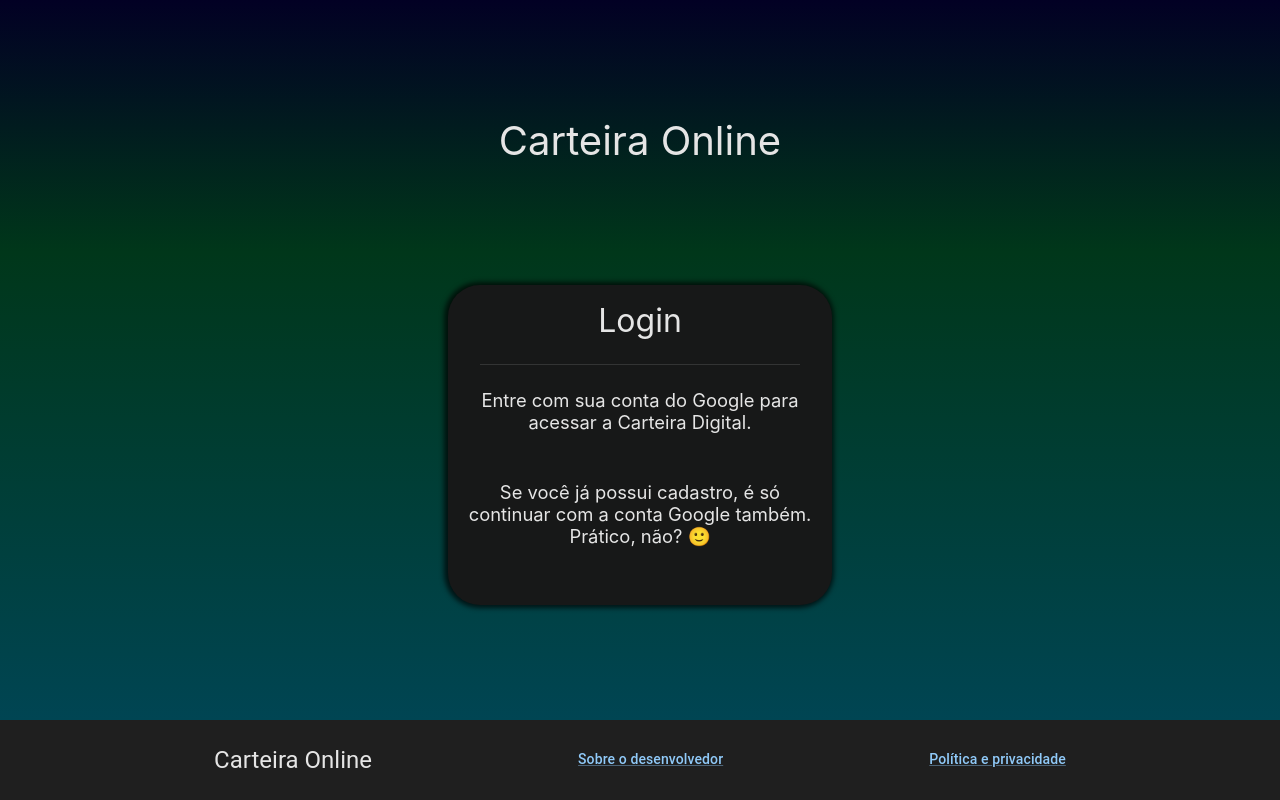
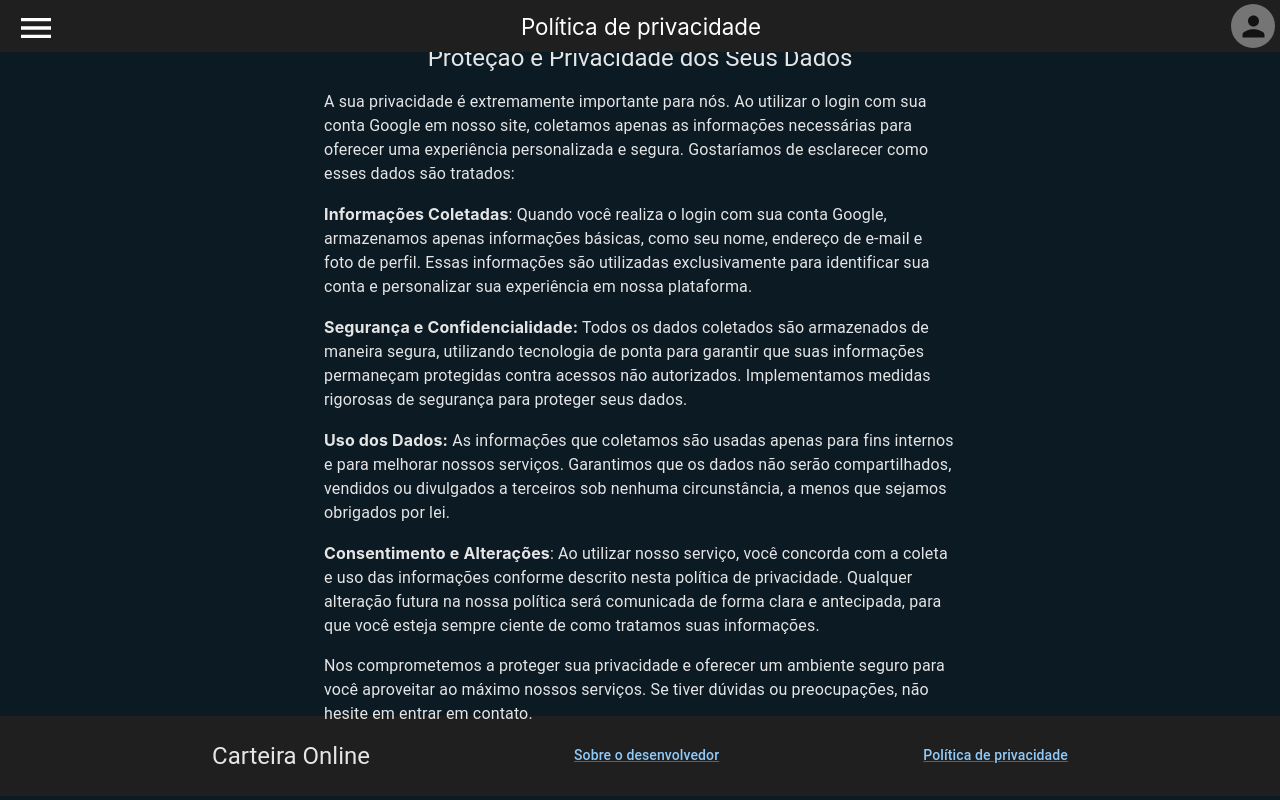
Before and after one commit to gahh2001/financeiro-web, a React (Create React App) app: page /politica-de-privacidade in a window 1280 px wide. Before the commit this address led to /login. Built offline with nearby package versions, Linux system fonts and the light colour scheme; no server answers.

Commit message:
politica de privacidade

```diff
--- a/src/App.tsx
+++ b/src/App.tsx
@@ -11,6 +11,7 @@ import Home from './paginas/home/Home';
 import Login from './paginas/login/Login';
 import Movimentacoes from './paginas/movimentacoes/Movimentacoes';
 import Planejamentos from './paginas/planejamento/Planejamentos';
+import Politica from './paginas/politica/Politica';
 
 function App() {
 	const [googleId, setGoogleId] = useAtom(googleIdAtom);
@@ -45,8 +46,9 @@ function App() {
 				<Route path="/analitico" element={<Analitico {...props} />}/>
 				<Route path="/movimentacoes" element={<Movimentacoes {...props} />}/>
 				<Route path="/configuracoes" element={<Configuracoes {...props} />}/>
-				<Route path="/about-me" element={<About/>}/>
+				<Route path="/about-me" element={<About {...props} />}/>
 				<Route path="/planejamentos" element={<Planejamentos {...props}/>}/>
+				<Route path="/politica-de-privacidade" element={<Politica {...props} />}/>
 				<Route path="*" element={<Navigate to="/home" replace />} />
 			</Routes>
 		</ThemeProvider>
--- a/src/componentes/AppBar/AppBarStyle.scss
+++ b/src/componentes/AppBar/AppBarStyle.scss
@@ -16,7 +16,7 @@
 		display: flex;
 		justify-content: center;
 		color: #ffffff;
-		font-size: 3vh;
+		font-size: 2.8vh;
 	}
 
 	.icons {
--- a/src/componentes/footer/Footer.tsx
+++ b/src/componentes/footer/Footer.tsx
@@ -7,7 +7,7 @@ const Footer: FC = () => {
 		<div className="footer">
 			<Typography variant="h5"> Carteira Online</Typography>
 			<Link href="/about-me" variant="subtitle2">Sobre o desenvolvedor</Link>
-			<Link href="/politica-e-privacidade" variant="subtitle2">Política e privacidade</Link>
+			<Link href="/politica-de-privacidade" variant="subtitle2">Política de privacidade</Link>
 		</div>
 	);
 }
--- a/src/paginas/about/About.tsx
+++ b/src/paginas/about/About.tsx
@@ -1,12 +1,15 @@
 import { FC } from "react";
 import { useNavigate } from "react-router-dom";
+import AppBar from "../../componentes/AppBar/AppBar";
+import Footer from "../../componentes/footer/Footer";
+import { IGoogleIdProps } from "../../interfaces/IGoogleIdProps";
 import './About.scss';
 import email from './email.png';
 import git from './github.png';
 import instagram from './instagram.png';
 import linkedin from './linkedin.png';
 
-const About: FC = () => {
+const About: FC<IGoogleIdProps> = (props: IGoogleIdProps) => {
 	const navigate = useNavigate();
 	const voltar = () => {
 		navigate("/home");
@@ -14,6 +17,12 @@ const About: FC = () => {
 
 	return (
 		<div className="about">
+			<AppBar
+				modulo="Sobre"
+				urlPicture={props.urlPicture}
+				setId={props.setId}
+				setPicture={props.setPicture}
+			/>
 			<div className="header">
 				<div className="voltar-header">
 					<button
@@ -71,6 +80,7 @@ const About: FC = () => {
 				- React/TS<br/>
 				- Material UI<br/>
 			</div>
+			<Footer/>
 		</div>
 	)
 }
--- /dev/null
+++ b/src/paginas/politica/Politica.scss
@@ -0,0 +1,32 @@
+@import '../../VariaveisSCSS.scss';
+
+.politica {
+	width: 100%;
+	height: 83vh;
+	margin-top: 6.5vh;
+	display: flex;
+	flex-direction: column;
+	justify-content: center;
+	align-items: center;
+	padding: 1vh;
+
+	@media screen and (max-width: 768px) {
+		height: 120vh;
+	}
+
+	.card-politica {
+		width: 50%;
+		height: 80%;
+		color: $color-in-linhas;
+		display: flex;
+		flex-direction: column;
+		justify-content: center;
+		align-items: center;
+		row-gap: 2vh;
+
+		@media screen and (max-width: 768px) {
+			width: 100%;
+			height: 90%;
+		}
+	}
+}
--- /dev/null
+++ b/src/paginas/politica/Politica.tsx
@@ -0,0 +1,57 @@
+import { Typography } from "@mui/material";
+import { FC, Fragment } from "react";
+import AppBar from "../../componentes/AppBar/AppBar";
+import Footer from "../../componentes/footer/Footer";
+import { IGoogleIdProps } from "../../interfaces/IGoogleIdProps";
+import './Politica.scss';
+
+const Politica: FC<IGoogleIdProps> = (props: IGoogleIdProps) => {
+	return (
+		<Fragment>
+			<AppBar
+				modulo="Política de privacidade"
+				urlPicture={props.urlPicture}
+				setId={props.setId}
+				setPicture={props.setPicture}
+			/>
+			<div className="politica">
+				<div className="card-politica">
+					<Typography variant="h5">Proteção e Privacidade dos Seus Dados</Typography>
+					<Typography>
+						A sua privacidade é extremamente importante para nós. Ao utilizar o login com sua conta Google em nosso
+						site, coletamos apenas as informações necessárias para oferecer uma experiência personalizada e segura.
+						Gostaríamos de esclarecer como esses dados são tratados:
+					</Typography>
+					<Typography>
+						<b>Informações Coletadas</b>: Quando você realiza o login com sua conta Google, armazenamos
+						apenas informações básicas, como seu nome, endereço de e-mail e foto de perfil. Essas informações são
+						utilizadas exclusivamente para identificar sua conta e personalizar sua experiência em nossa plataforma.
+					</Typography>
+					<Typography>
+						<b>Segurança e Confidencialidade:</b> Todos os dados coletados são armazenados de maneira segura,
+						utilizando tecnologia de ponta para garantir que suas informações permaneçam protegidas contra acessos
+						não autorizados. Implementamos medidas rigorosas de segurança para proteger seus dados.
+					</Typography>
+					<Typography>
+						<b>Uso dos Dados:</b> As informações que coletamos são usadas apenas para fins internos e para melhorar nossos
+						serviços. Garantimos que os dados não serão compartilhados, vendidos ou divulgados a terceiros sob nenhuma
+						circunstância, a menos que sejamos obrigados por lei.
+					</Typography>
+					<Typography>
+						<b>Consentimento e Alterações</b>: Ao utilizar nosso serviço, você concorda com a coleta e uso das
+						informações conforme descrito nesta política de privacidade. Qualquer alteração futura na nossa política
+						será comunicada de forma clara e antecipada, para que você esteja sempre ciente de como tratamos suas
+						informações.
+					</Typography>
+					<Typography>
+						Nos comprometemos a proteger sua privacidade e oferecer um ambiente seguro para você aproveitar ao máximo
+						nossos serviços. Se tiver dúvidas ou preocupações, não hesite em entrar em contato.
+					</Typography>
+				</div>
+			</div>
+			<Footer/>
+		</Fragment>
+	);
+}
+
+export default Politica;
```
